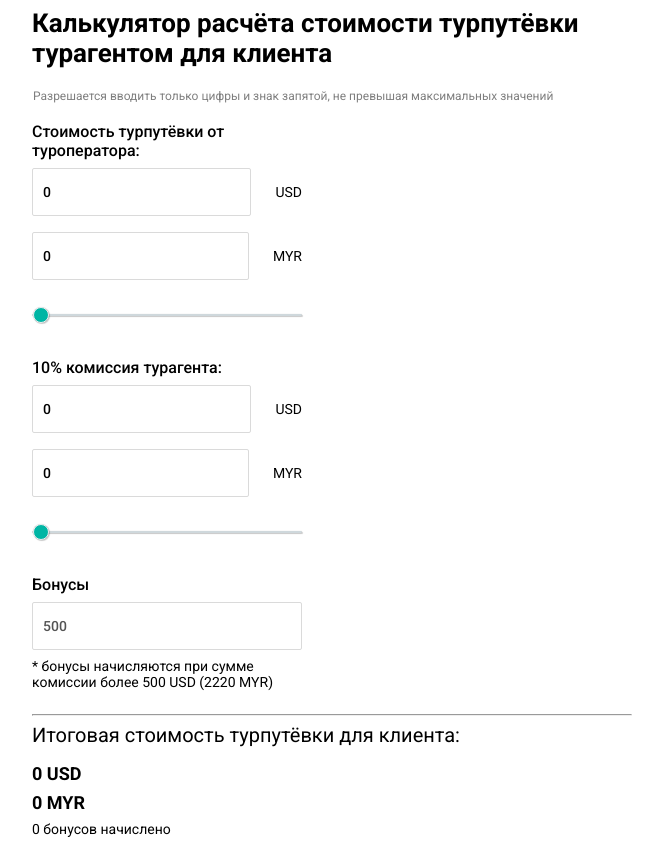
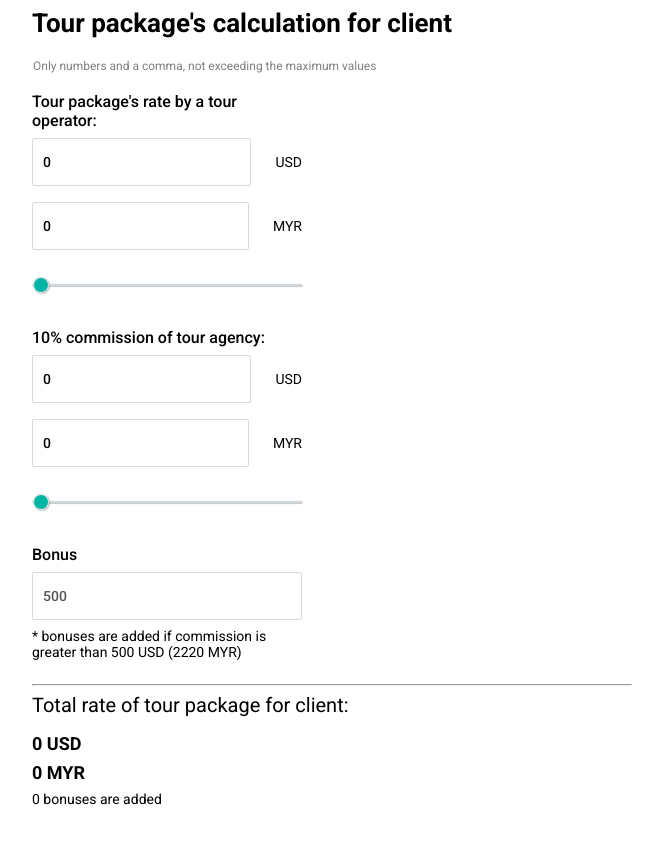
Before and after one commit to Ledo1988/Calculator, a plain HTML site: page index.html in a window 1280 px wide. Shown: the whole page, without its empty margins (308-971 px from the left). After the commit the page ends 815 px from the top, so only its background shows below. Drawn offline with Linux system fonts and the light colour scheme.

Commit message:
Update index.html

```diff
--- a/index.html
+++ b/index.html
@@ -14,12 +14,12 @@
     <div class="container">
       <div class="calculator">
         <div class="calculator__title">
-          <h1>Калькулятор расчёта стоимости турпутёвки турагентом для клиента</h1>
+          <h1>Tour package's calculation for client</h1>
         </div>
         <div class="calculator__items_wrapper">
-          <div class="calculator__attention">Разрешается вводить только цифры и знак запятой, не превышая максимальных значений</div>
+          <div class="calculator__attention">Only numbers and a comma, not exceeding the maximum values</div>
           <div class="calculator__item">
-            <div class="item__title">Стоимость турпутёвки от туроператора:</div>
+            <div class="item__title">Tour package's rate by a tour operator:</div>
             <div class="calculator__input">
               <input class="rangeParentUsd" type="text" id="rateUsd" value="0">
               <label for="rateUsd">USD</label>
@@ -31,7 +31,7 @@
             <input type="range" id="rateRange" value="0" step="10" min="0" max="10000">
           </div>
           <div class="calculator__item">
-            <div class="item__title">10% комиссия турагента:</div>
+            <div class="item__title">10% commission of tour agency:</div>
             <div class="calculator__input">
               <input class="rangeParentUsd" type="text" id="comissionUsd" value="0">
               <label for="comissionUsd">USD</label>
@@ -43,17 +43,17 @@
             <input type="range" value="0" step="10" id="comissionRange" min="0" max="10000">
           </div>
           <div class="calculator__item">
-            <label class="item__title" for="bonus">Бонусы</label>
-            <input type="text" id="bonus" value="500" disabled><small class="item__desc" id="bonusHolder">* бонусы начисляются при сумме комиссии более 500 USD (2220 MYR)</small>
+            <label class="item__title" for="bonus">Bonus</label>
+            <input type="text" id="bonus" value="500" disabled><small class="item__desc" id="bonusHolder">* bonuses are added if commission is greater than 500 USD (2220 MYR)</small>
           </div>
         </div>
         <hr>
         <div class="calculator-footer">
           <div class="my-result">
-            <div class="my-result__title">Итоговая стоимость турпутёвки для клиента:</div>
+            <div class="my-result__title">Total rate of tour package for client:</div>
             <div class="my-result__item"><span id="totalUsd">0</span>&nbsp;USD</div>
             <div class="my-result__item"><span id="totalMyr">0</span>&nbsp;MYR</div>
-          </div><small><span id="totalBonus">0</span>&nbsp;бонусов начислено</small>
+          </div><small><span id="totalBonus">0</span>&nbsp;bonuses are added</small>
         </div>
       </div>
     </div>
```
